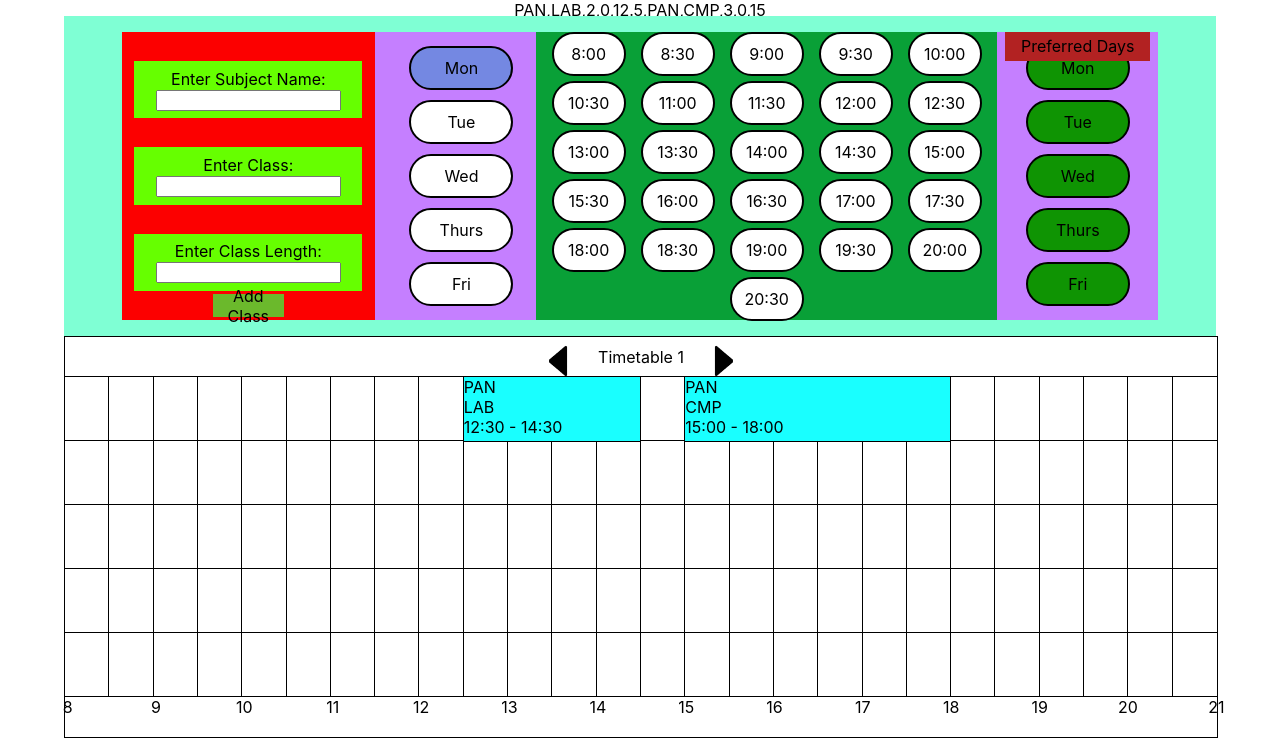
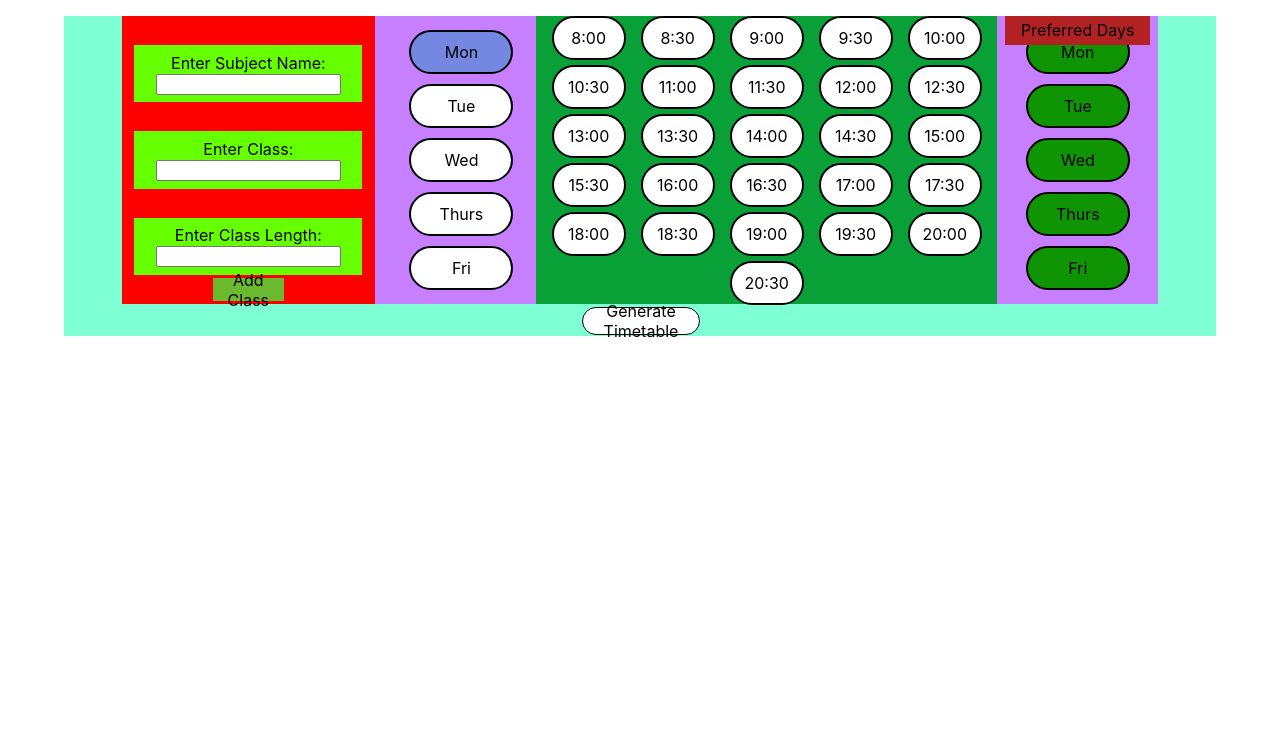
Before and after one commit to iamrorza/timetablevisual, a React (Create React App) app: page / in a window 1280 px wide. Shown: the top 752 px of the page. Built offline with nearby package versions, Linux system fonts and the light colour scheme.

Commit message:
Generate BUtton Function

```diff
--- a/src/App.css
+++ b/src/App.css
@@ -15,7 +15,7 @@
   position:absolute;
   width:22%;
   left:5%;
-  top:5%;
+  top:0%;
   height:90%;
   background-color: rgb(252, 0, 0);
 }
@@ -52,7 +52,7 @@
   position:absolute;
   width:40%;
   left:41%;
-  top:5%;
+  top:0%;
   height:90%;
   background-color: rgb(9, 160, 55);
 
@@ -92,7 +92,7 @@
   position:absolute;
   width:15%;
   left:27%;
-  top:5%;
+  top:0%;
   height:90%;
   background-color: rgb(197, 127, 255);
 
@@ -166,7 +166,7 @@
 }
 .removeDayPanel{
   position:absolute;
-  top:5%;
+  top:0%;
   left:81%;
   height:90%;
   width:14%;
@@ -216,3 +216,17 @@
   width:100px;
   border: 2px black solid;
 }
+.generateButton{
+  position: absolute;
+  left:45%;
+  top:91%;
+  width:10%;
+  height:8%;
+
+  border-radius: 30px;
+  border:1px solid black;
+  background-color: white;
+}
+.generateButton:hover{
+  background-color: rgb(216, 216, 216);
+}
--- a/src/App.js
+++ b/src/App.js
@@ -10,13 +10,14 @@ function App() {
 
   const[preferredDays,setPrefferedDays]=useState([true,true,true,true,true])
   const[classes,setClasses]=useState([])
+  const[generate,setGenerate]=useState(false)
 
+  if(generate){
     let array = [ ["PAN","LAB","2",[[0,12.5],[0,15.5]]] , ["PAN","CMP","3",[[0,15],[1,14]]] ]
-  let ba = blockArray(array)
+    let ba = blockArray(classes)
     console.log(ba)
     let tt = new Timetable(ba,preferredDays,[[],[],[],[],[]])
     tt.permute(tt.blockArray,0)
-
 
     return (
       <div className="App">
@@ -24,13 +25,28 @@ function App() {
               preferredDays={preferredDays}
               classes={classes}
               setPreferredDays={setPrefferedDays}
-            setClasses={setClasses} />
+              setClasses={setClasses}
+              setGenerate={setGenerate} />
 
         <Thing best={tt.bestResults} />
 
         <TimetableVisual results={tt.bestResults} />
       </div>
     );
+  }
+  else{
+    return (
+      <div className="App">
+        <MainWebsite
+              preferredDays={preferredDays}
+              classes={classes}
+              setPreferredDays={setPrefferedDays}
+              setClasses={setClasses}
+              setGenerate={setGenerate} />
+      </div>
+    );
+  }
+
 }
 
 function blockArray(ar){
--- a/src/input.js
+++ b/src/input.js
@@ -65,10 +65,19 @@ class MainWebsite extends React.Component{
                 <TimeInput currentDay={this.state.day} updateTimeArray={this.updateTimeArray} timeArray = {this.state.currentClassTimes}/>
             </div>
             <RemoveDay preferredDays={this.state.preferredDays} setPDays={this.changePreferredDays}/>
+            <GenerateButton setGenerate={this.props.setGenerate}/>
         </div>
 
       )
     }
+  }
+
+  function GenerateButton(props){
+    return(
+      <div class="generateButton textCenter" onClick={() => props.setGenerate(true)}>
+        Generate Timetable
+      </div>
+    )
   }
     function RemoveDay(props){
 
--- a/src/timetable/timetable.js
+++ b/src/timetable/timetable.js
@@ -161,11 +161,13 @@ class Timetable{
         for(var i = 0; i < 5;++i){
             if(this.timetable[i].length!==0){
                 string += this.timetable[i].reduce(function(stringg, classs){
-                    let string = stringg + "," + classs.toString()
+                    let string = stringg + "," + classs.toString() + ","
+
                     return string
                 })
             }
         }
+        console.log(string)
         return string;
     }
     day(i){
--- a/src/timetableVisual/timetableVisual.js
+++ b/src/timetableVisual/timetableVisual.js
@@ -19,6 +19,7 @@ function TimetableVisual(props){
 
     const size = splitArray.length/5
     for( i =0; i < size;++i){
+        console.log(splitArray)
         blockArray.push(<Block classInfo={splitArray.splice(0,5)} />)
     }
     return (
@@ -33,7 +34,7 @@ function TimetableVisual(props){
     )
 }
 function Block(props){
-    console.log(props.classInfo)
+    //console.log(props.classInfo)
 
     const day = parseInt(props.classInfo[3]), startTime = parseFloat(props.classInfo[4]), length = parseFloat(props.classInfo[2]);
 
@@ -81,7 +82,6 @@ function returnString(time,length){
 }
 
 function Line(props){
-    console.log(props.key)
     const style ={
         "position": "absolute",
         "top": "10%",
@@ -91,7 +91,6 @@ function Line(props){
         "backgroundColor":" rgba(255, 255, 255,0)",
         "borderStyle":"none solid none none",
         "borderWidth":"1px",
-
     }
     return(
         <div style={style}>
```
Lines whose indentation alone changed are shown as unchanged.
